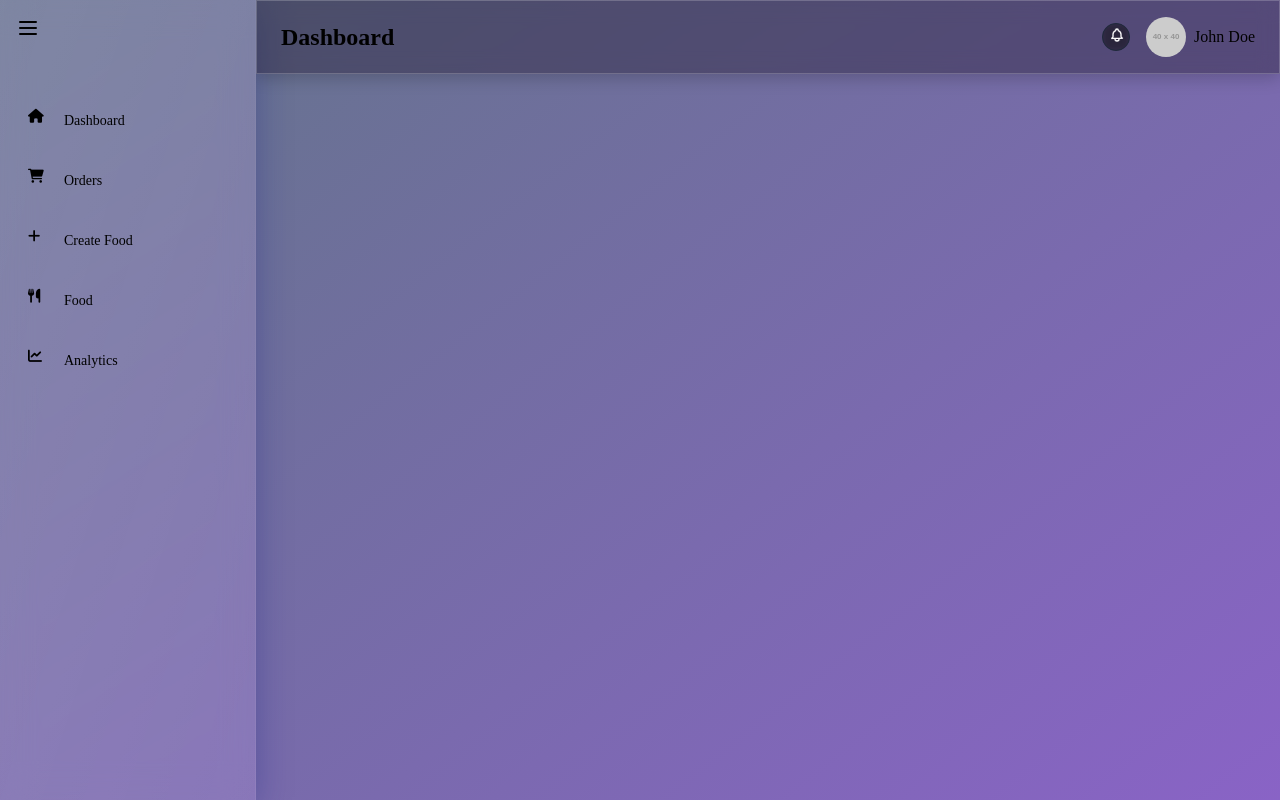
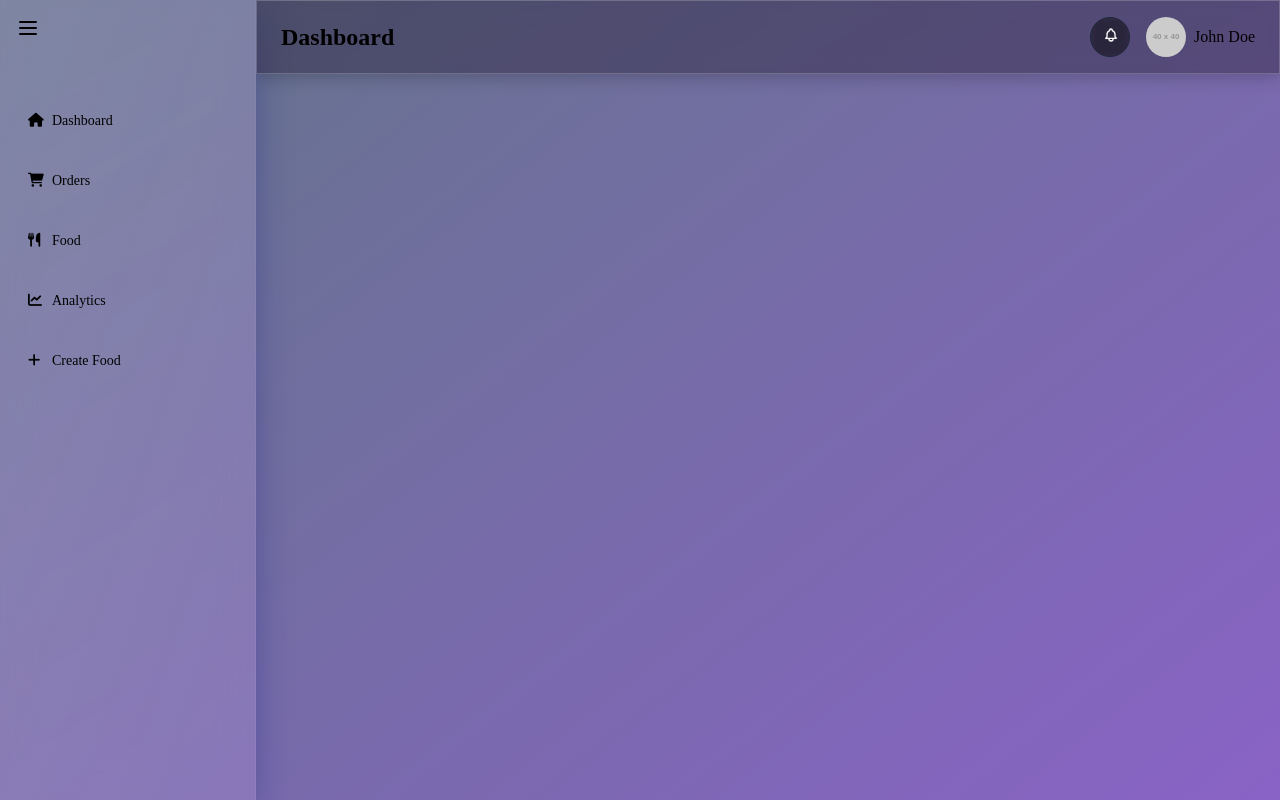
Before and after one commit to Ejay02/restaurant_dash, a Vue app: page / in a window 1280 px wide. Built offline with nearby package versions, Linux system fonts and the light colour scheme; a web font is replaced by a local one.

Commit message:
UI update

```diff
--- a/src/components/nav.vue
+++ b/src/components/nav.vue
@@ -33,29 +33,31 @@
 <script setup>
 import Profile from './profile.vue'
 
-// Optional function for handling notifications
 const toggleNotifications = () => {
-  // Implement your notification logic here
+  // Notification logic
 }
 </script>
 
 <style scoped>
 .glassmorphic-header {
   backdrop-filter: blur(10px);
-  -webkit-backdrop-filter: blur(10px);
-  background-color: rgba(0, 0, 0, 0.3); /* Darker transparent background */
-  border: 1px solid rgba(255, 255, 255, 0.2); /* Subtle border */
-  box-shadow: 0 4px 16px rgba(0, 0, 0, 0.2); /* Slightly darker shadow */
+  background-color: rgba(0, 0, 0, 0.3);
+  border: 1px solid rgba(255, 255, 255, 0.2);
+  box-shadow: 0 4px 16px rgba(0, 0, 0, 0.2);
   color: #fff;
 }
 
 .glassmorphic-button {
+  display: flex;
+  align-items: center;
+  justify-content: center;
   backdrop-filter: blur(4px);
-  -webkit-backdrop-filter: blur(4px);
-  background-color: rgba(0, 0, 0, 0.3); /* Transparent background with slight opacity */
-  border-radius: 50%; /* Make the background round */
-  padding: 5px; /* Increase size for a larger button */
-  border: 1px solid #1e293b; /* Subtle border */
+  background-color: rgba(0, 0, 0, 0.3);
+  border-radius: 50%;
+  width: 40px; /* Ensure button is round */
+  height: 40px;
+  padding: 0;
+  border: 1px solid #1e293b;
 }
 
 .glassmorphic-button:hover {
--- a/src/components/sidebar.vue
+++ b/src/components/sidebar.vue
@@ -29,14 +29,17 @@
         v-for="item in menuItems"
         :key="item.name"
         href="#"
-        class="flex items-center py-3 px-4 rounded-lg hover:bg-white hover:bg-opacity-10 transition-all duration-200"
+        class="flex py-3 px-4 rounded-lg hover:bg-white hover:bg-opacity-10 transition-all duration-200"
+        :class="{ 'flex-col items-center': !isOpen, 'items-center': isOpen }"
       >
-        <i :class="[item.icon, 'w-6 h-6 mr-3']"></i>
+        <i :class="[item.icon, 'w-4 h-4']"></i>
         <span
           :class="{
             'opacity-0': !isOpen,
             'opacity-100': isOpen,
-            'transition-opacity duration-300': true
+            'transition-opacity duration-300': true,
+            'ml-2': isOpen,
+            'text-center': !isOpen
           }"
         >
           {{ item.name }}
@@ -54,9 +57,9 @@ const isOpen = ref(true)
 const menuItems = [
   { name: 'Dashboard', icon: 'fas fa-home' },
   { name: 'Orders', icon: 'fas fa-shopping-cart' },
+  { name: 'Food', icon: 'fas fa-utensils' },
+  { name: 'Analytics', icon: 'fa-solid fa-chart-line' },
   { name: 'Create Food', icon: 'fa-solid fa-plus' },
-  { name: 'Food', icon: 'fas fa-utensils' },
-  { name: 'Analytics', icon: 'fa-solid fa-chart-line' }
 ]
 
 const toggleSidebar = () => {
@@ -98,7 +101,7 @@ const toggleSidebar = () => {
 
 .glassmorphic-sidebar nav a:hover {
   background-color: rgba(255, 255, 255, 0.1);
-  box-shadow: 0 4px 12px rgba(0, 0, 0, 0.1);
+  box-shadow: 0 4px 10px rgba(0, 0, 0, 0.1);
 }
 
 .glassmorphic-sidebar nav a i {
```
